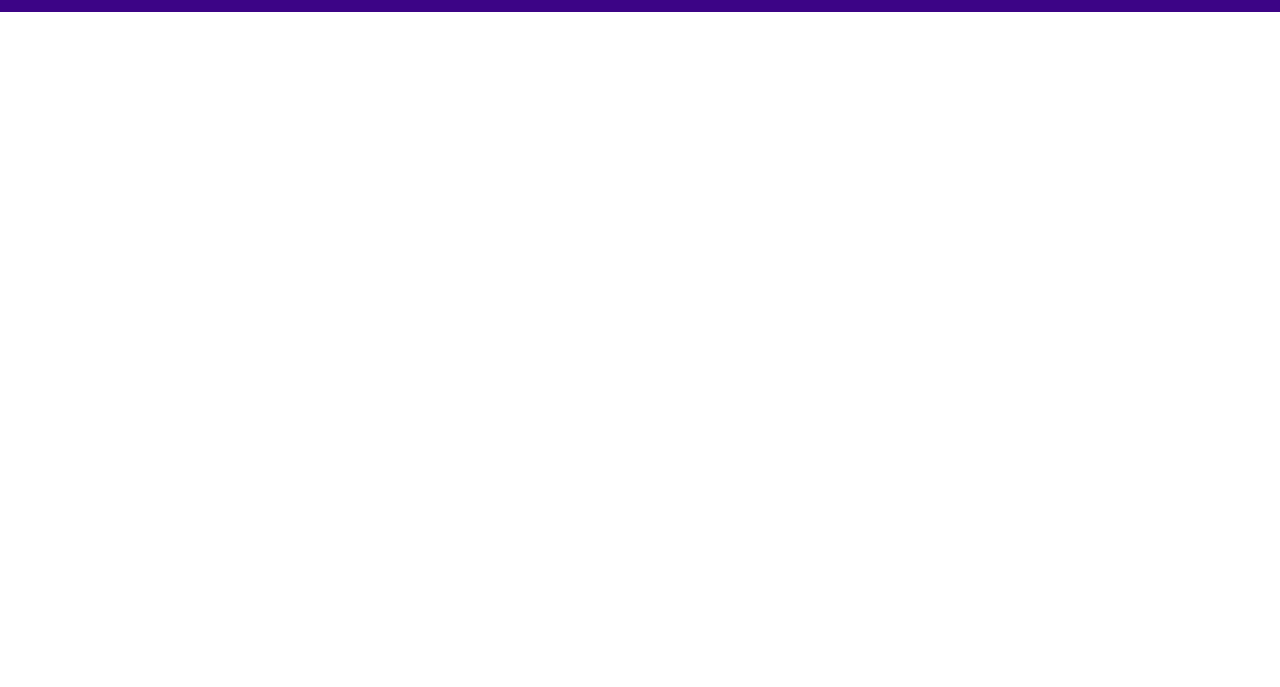
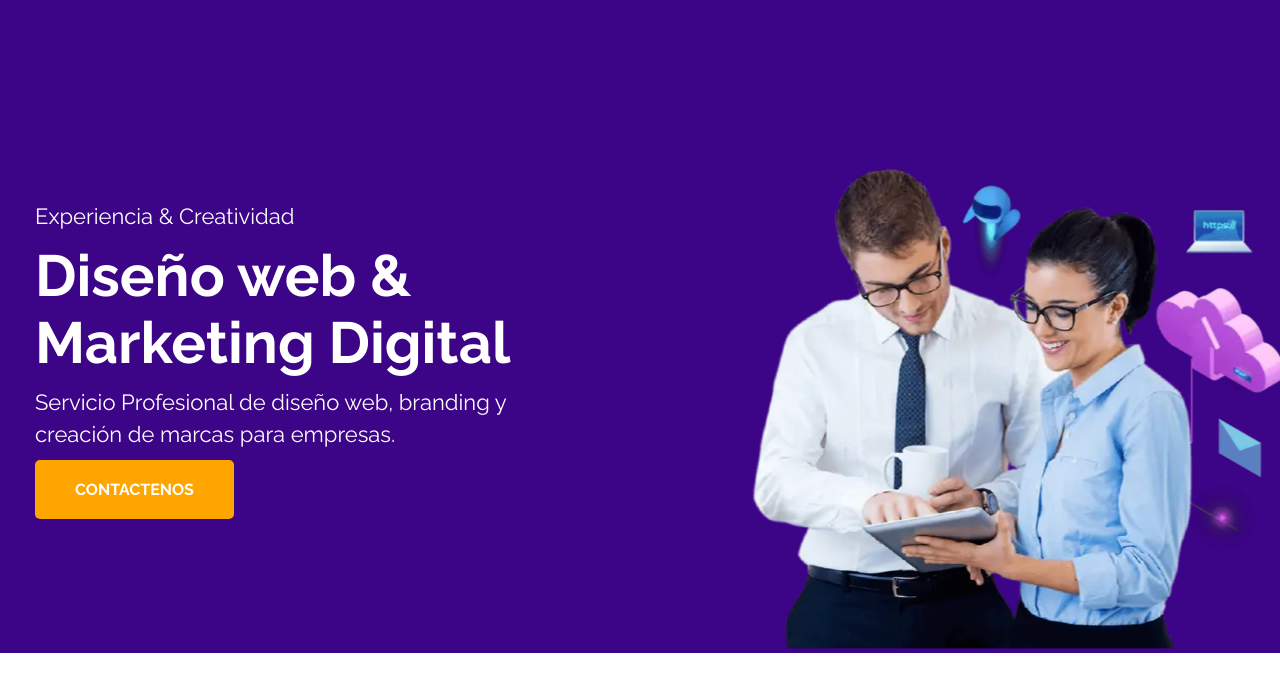
Before and after one commit to MD-Sabbir-Hosain-Rafi99/Publitek, a plain HTML site: page index.html in a window 1280 px wide. Shown: the part 113-800 px from the top of the page. Drawn offline with Linux system fonts and the light colour scheme.

Commit message:
Banner Section Add

```diff
--- a/css/style.css
+++ b/css/style.css
@@ -22,30 +22,68 @@ p {
   padding: 0;
   line-height: 0.8;
 }
-.container{
+.container {
   width: 1320px;
   margin: 0 auto;
 }
 /* All Global Css End */
 
 /* Header Part Start */
-#headerPart{
-    background: #3C0486;
+#headerPart {
+  background: #3c0486;
   padding: 30px 0;
 }
 
-.flexHeader{
+.flexHeader {
   display: flex;
   justify-content: space-between;
   align-items: center;
 }
 
-.menuList ul li{
+.menuList ul li {
   display: inline-block;
 }
-.menuList ul li a{
+.menuList ul li a {
   font-family: "Raleway", serif;
   color: aliceblue;
   padding: 0 15px;
 }
 /* Header Part End */
+
+/* Banner Part Start */
+#bannerPart {
+  background: #3c0486;
+  padding-top: 150px;
+}
+
+.flexBanner {
+  display: flex;
+  justify-content: space-between;
+}
+
+.bannerContentText{
+    padding: 38px 65px 0 35px;
+    font-family: "Raleway", serif;
+}
+.bannerContentText h1{
+    line-height: 67px;
+    font-size: 58px;
+    color: #fff;
+    padding-bottom: 10px;
+}
+.bannerContentText p{
+    font-size: 22px;
+    color: #fff;
+    padding-bottom: 10px;
+    line-height: 32px;
+}
+.bannerContentText a{
+    padding: 20px 40px;
+    background: orange;
+    color: #fff;
+    border-radius: 5px;
+    font-family: "Raleway", serif;
+    font-weight: bold;
+}
+
+/* Banner Part End */
--- a/index.html
+++ b/index.html
@@ -58,5 +58,28 @@
       </div>
     </section>
     <!-- Header Part End -->
+
+    <!-- Banner Part Start -->
+    <section id="bannerPart">
+      <div class="container">
+        <div class="flexBanner">
+            <div class="bannerContentText">
+              <p>Experiencia & Creatividad</p>
+              <h1>Diseño web & <br> Marketing Digital</h1>
+              <p>
+                Servicio Profesional de diseño web, branding y <br> creación de marcas
+                para empresas.
+              </p>
+              <a href="#">CONTACTENOS</a>
+            </div>
+            <div class="bannerImage">
+                <picture>
+                    <img src="images/banner.png" alt="banner.png">
+                </picture>
+            </div>
+          </div>
+      </div>
+    </section>
+    <!-- Banner Part End -->
   </body>
 </html>
```
Lines whose indentation alone changed are shown as unchanged.
